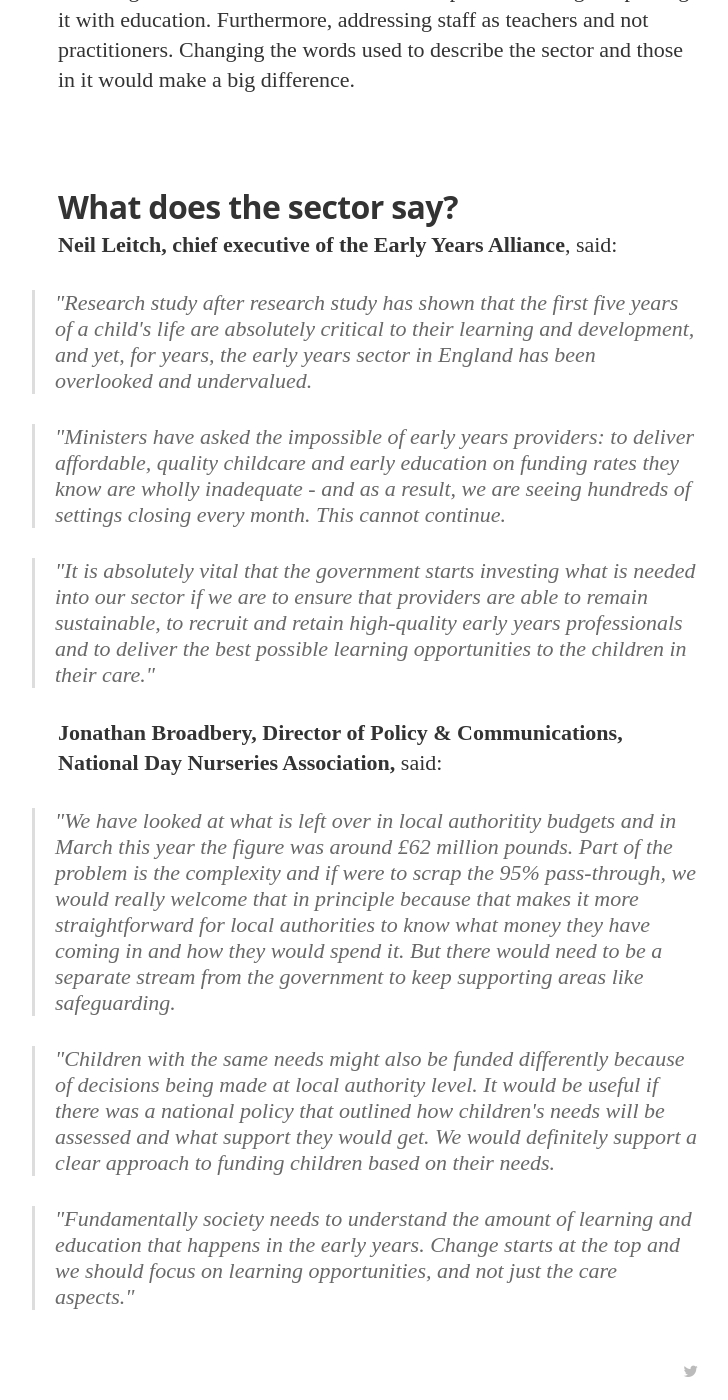
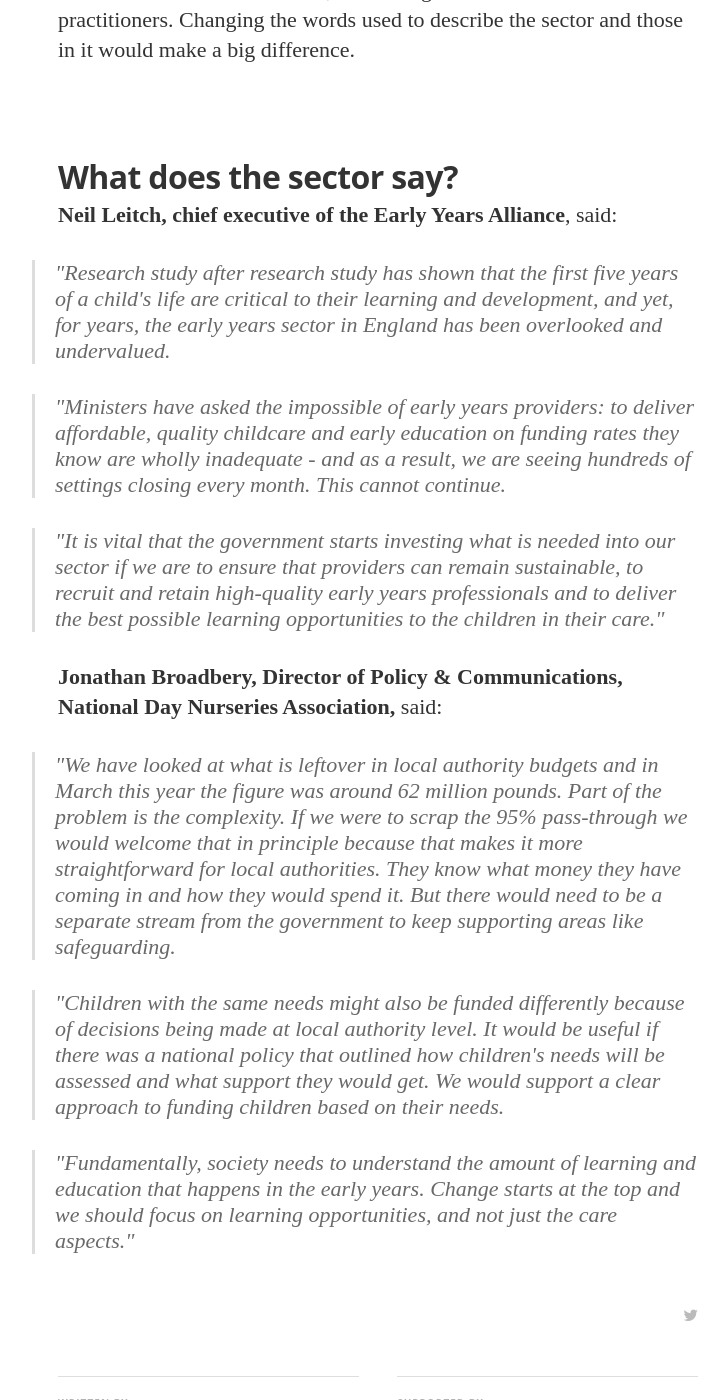
Before and after one commit to GWilloughby99/early-years-project, a Jekyll site: the page built from _posts/2021-09-06-solutions-policy-changes-early-years-sector.md, in a window 1280 px wide and 1400 px high, scrolled down 3759 px. Shown: the whole window, without its empty margins (262-990 px from the left). Built offline with Jekyll 4.4.1, drawn with Linux system fonts in a browser that asks for light colours; nearby versions of some CDN libraries; some web fonts are replaced; some of the changed text lies outside the part shown.

Commit message:
Update 2021-09-06-solutions-policy-changes-early-years-sector.md

```diff
--- a/_posts/2021-09-06-solutions-policy-changes-early-years-sector.md
+++ b/_posts/2021-09-06-solutions-policy-changes-early-years-sector.md
@@ -12,21 +12,21 @@
 <h1> Solutions and policy changes </h1>
 <p>Through a series of interviews with <a href="https://gwilloughby99.github.io/early-years-project/2021/07/08/We-need-to-be-attracting-highly-intelligent-people-Nursery-owner-Claire-Kenyon-on-altering-the-perception-of-the-workforce.html">nursery owners</a>, <a href="https://gwilloughby99.github.io/early-years-project/2021/07/21/'The-big-challenge-is-finding-solutions-that-do-not-revolve-around-money'-Dr-Verity-Campbell-Barr-on-improving-early-education.html">early years academics</a> and <a href="https://gwilloughby99.github.io/early-years-project/2021/08/02/Dr-sara-bonetti-early-years-funding-inefficiency.html">researchers</a>, there are a plethora of potential policy changes and solutions that could be implemented in the sector.</p>
 
-<p> Some of the solutions revolve around money, some are more specific to the perception of the industry. Using the input of those in the sector, here are four solutions that could help tackle sector underfunding and a lack of awareness of what an early year professional is.</p>
+<p> Some of the solutions revolve around money, some are more specific to the perception of the industry. Using the input of those in the sector, here are four solutions that could help tackle sector underfunding and a lack of awareness of what early years professionals are.</p>
 
 <h1> Scrap the 95% pass-through rate and give settings 100% </h1>
 <p> Local authorities must <a href="https://gwilloughby99.github.io/early-years-project/feature/2021/08/19/the-funding-gap-in-early-years-education.html">pass through an equivalent of 95%</a> of the money they receive through the government's national funding formula. The threshold was brought in to prevent council underspend. But, the first suggestion is to remove the pass-through rate and give settings 100% of the funding. </p>
 
-<p> Across a full year, the extra 5% of funding amounts to <a href="https://gwilloughby99.github.io/early-years-project/feature/2021/08/19/the-funding-gap-in-early-years-education.html">hundreds of pounds</a> that settings can put towards educating children. The aim of this policy change is to grant full funding for all children in settings. Then, with extra funding, further support for deprivation, quality and inclusions can be supplied separately. </p>
+<p> Across a full year, the extra 5% of funding amounts to <a href="https://gwilloughby99.github.io/early-years-project/feature/2021/08/19/the-funding-gap-in-early-years-education.html">hundreds of pounds</a> that settings can put towards educating children. This policy change aims to grant full funding for all children in settings. Then, with extra funding, further support for deprivation, quality and inclusions can be supplied separately. </p>
 
-<p> Part of this policy change would also include free entitlement funding going directly to the provider. The intention would not be exclude the involvement of local authorities. Councils can still provide assistance with issues such as safeguarding, but be removed from the funding pathway. Settings are the ones educating the children and managing the day-to-day costs so scrapping the pass-through rate gives providers full control over the funding they receive. A further benefit would hopefully be that it takes away the chances of any councils underspending their early years budget. </p>
+<p> Part of this policy change would also include free entitlement funding going directly to the provider. The intention would not be to exclude the involvement of local authorities. Councils can still assist with issues such as safeguarding but be removed from the funding pathway. Settings are the ones educating the children and managing the day-to-day costs. So, scrapping the pass-through rate gives providers full control over the funding they receive. A further benefit would hopefully be that it takes away the chances of any councils underspending their early years budget. </p>
 
 <h1> Fund children based on their needs </h1>
-<p> Another solution to the funding issues in the sector is to fund children based on their needs. Currently, a base rate is given to authorities alongside supplementary factors for children with special educational needs. The proposed change would be to give a clear base rate for children who do not have additional needs. For those requiring extra financial support for their education, an individual assessment should take place and the funding rate should be based on the needs of the child. </p>
+<p> Another solution to the funding issues in the sector is to fund children based on their needs. Currently, a base rate is given to authorities alongside supplementary factors for children with special educational needs. The proposed change would set a clear base rate for children who do not have additional needs. For those requiring extra financial support for their education, an individual assessment should take place. The funding rate should be based on the needs of the child. </p>
 
 <p>Adopting this policy means that the funding should be more efficient. Some councils try and allocate funding for all children with different needs using just the national funding formula. For example, taking 0.10p from a rate of £4.50. This does not produce high-quality outcomes for a SEND child. </p>
 
-<p>A further requirement for this policy is that every council should have an educational psychologist. This is an important role in the council because people with higher qualifications needs to be assessing the needs of children. </p>
+<p>A further requirement for this policy is that every council should have an educational psychologist. This is an important role in the council because people with higher qualifications need to be assessing the needs of children. </p>
 
 <h1> Improve early years knowledge of headteachers in primary schools </h1>
 <p>The reception years are still part of early education. That is why increasing the knowledge of childhood development is the third proposed policy change. The overall goal is to bridge the gap between nurseries and starting school. Headteachers would not be <strong>required</strong> to improve their knowledge of early years, more so encouraged so the transition is smoother for children. </p>
@@ -34,16 +34,16 @@
 <p>Reception classes should also have an early years specialist who leads the education and has the power to make decisions. Once a child leaves for school, the same development plans they have should be continued. The communication between nurseries and schools could also be more tailored towards the children and their needs once they start school.</p>
 
 <h1> Emphasise new language for the sector </h1>
-<p> Arguably, one of the biggest challenges for the early years sector is altering the perception of it. Society needs to see early years as a highly professional profession. The importance of the sector needs highlighting. This is to avoid the industry being seen as a place for children to play and staff being seen as babysitters. The policy would start from the top through government communication. The role of an early years professional needs to be stressed, alongside the significance of the first five years of a child's cognitive development.</p>
+<p> Arguably, one of the biggest challenges for the early years sector is altering the perception of it. Society needs to see early years as a highly professional profession. The importance of the sector needs highlighting. This avoids the image of the industry being a place for children to play and staff seen as babysitters. . The policy would start from the top through government communication. The role of early years professionals needs to be stressed, alongside the significance of the first five years of a child's cognitive development.</p>
 
 <p>Avoiding terms like 'childcare' could be one potential change Replacing it with education. Furthermore, addressing staff as teachers and not practitioners. Changing the words used to describe the sector and those in it would make a big difference.</p>
 
   <h1> What does the sector say? </h1>
   <p><b>Neil Leitch, chief executive of the Early Years Alliance</b>, said:</p>
-  <blockquote>"Research study after research study has shown that the first five years of a child's life are absolutely critical to their learning and development, and yet, for years, the early years sector in England has been overlooked and undervalued.</blockquote>
+  <blockquote>"Research study after research study has shown that the first five years of a child's life are critical to their learning and development, and yet, for years, the early years sector in England has been overlooked and undervalued.</blockquote>
   <blockquote> "Ministers have asked the impossible of early years providers: to deliver affordable, quality childcare and early education on funding rates they know are wholly inadequate - and as a result, we are seeing hundreds of settings closing every month. This cannot continue.</blockquote>
-  <blockquote> "It is absolutely vital that the government starts investing what is needed into our sector if we are to ensure that providers are able to remain sustainable, to recruit and retain high-quality early years professionals and to deliver the best possible learning opportunities to the children in their care."</blockquote>
+  <blockquote> "It is vital that the government starts investing what is needed into our sector if we are to ensure that providers can remain sustainable, to recruit and retain high-quality early years professionals and to deliver the best possible learning opportunities to the children in their care."</blockquote>
   <p><b>Jonathan Broadbery, Director of Policy & Communications, National Day Nurseries Association, </b> said:</p>
-  <blockquote>"We have looked at what is left over in local authoritity budgets and in March this year the figure was around £62 million pounds. Part of the problem is the complexity and if were to scrap the 95% pass-through, we would really welcome that in principle because that makes it more straightforward for local authorities to know what money they have coming in and how they would spend it. But there would need to be a separate stream from the government to keep supporting areas like safeguarding. </blockquote>
-  <blockquote>"Children with the same needs might also be funded differently because of decisions being made at local authority level. It would be useful if there was a national policy that outlined how children's needs will be assessed and what support they would get. We would definitely support a clear approach to funding children based on their needs. </blockquote>
-  <blockquote>"Fundamentally society needs to understand the amount of learning and education that happens in the early years. Change starts at the top and we should focus on learning opportunities, and not just the care aspects."</blockquote>
+  <blockquote>"We have looked at what is leftover in local authority budgets and in March this year the figure was around 62 million pounds. Part of the problem is the complexity. If we were to scrap the 95% pass-through we would welcome that in principle because that makes it more straightforward for local authorities. They know what money they have coming in and how they would spend it. But there would need to be a separate stream from the government to keep supporting areas like safeguarding. </blockquote>
+  <blockquote>"Children with the same needs might also be funded differently because of decisions being made at local authority level. It would be useful if there was a national policy that outlined how children's needs will be assessed and what support they would get. We would support a clear approach to funding children based on their needs. </blockquote>
+  <blockquote>"Fundamentally, society needs to understand the amount of learning and education that happens in the early years. Change starts at the top and we should focus on learning opportunities, and not just the care aspects."</blockquote>
```
